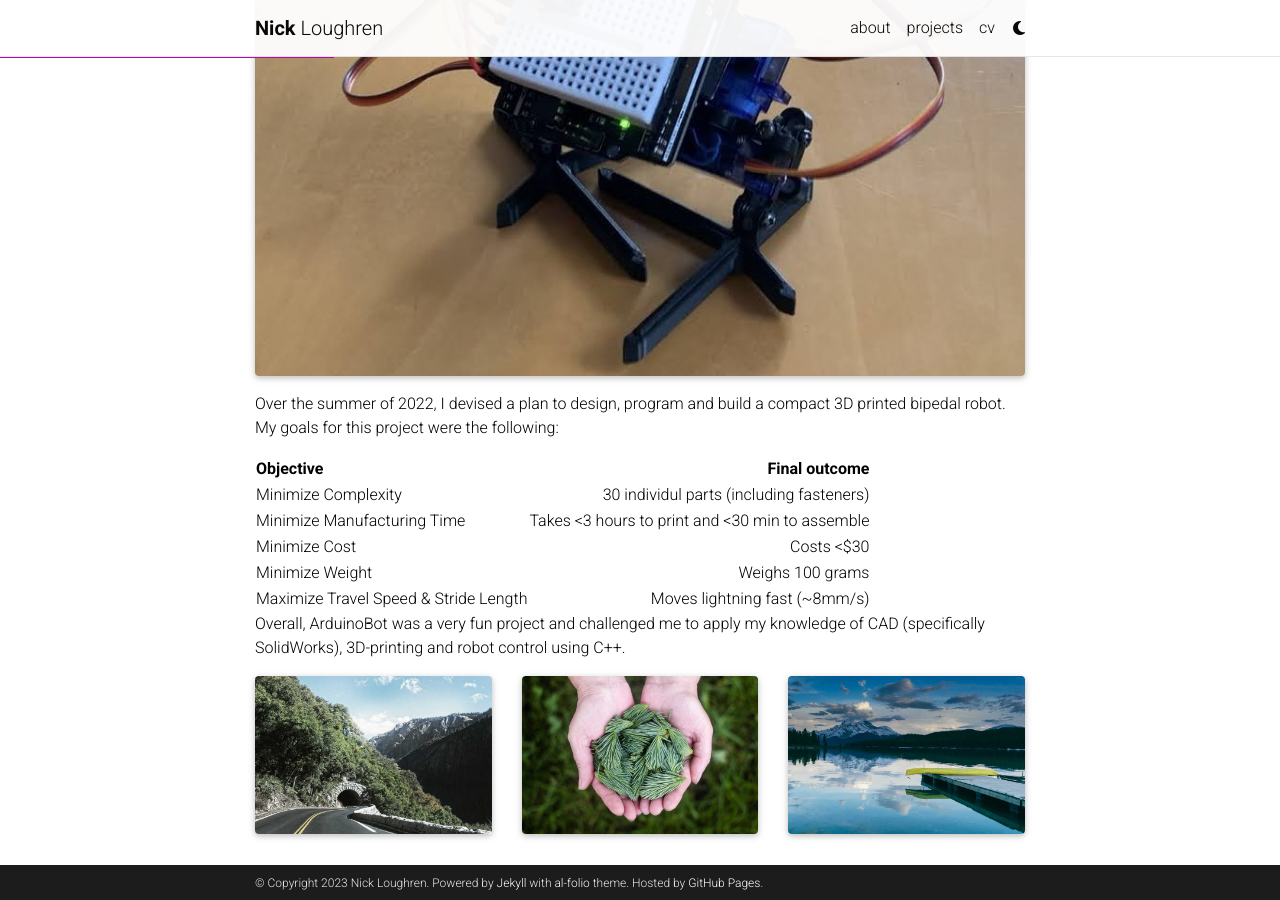
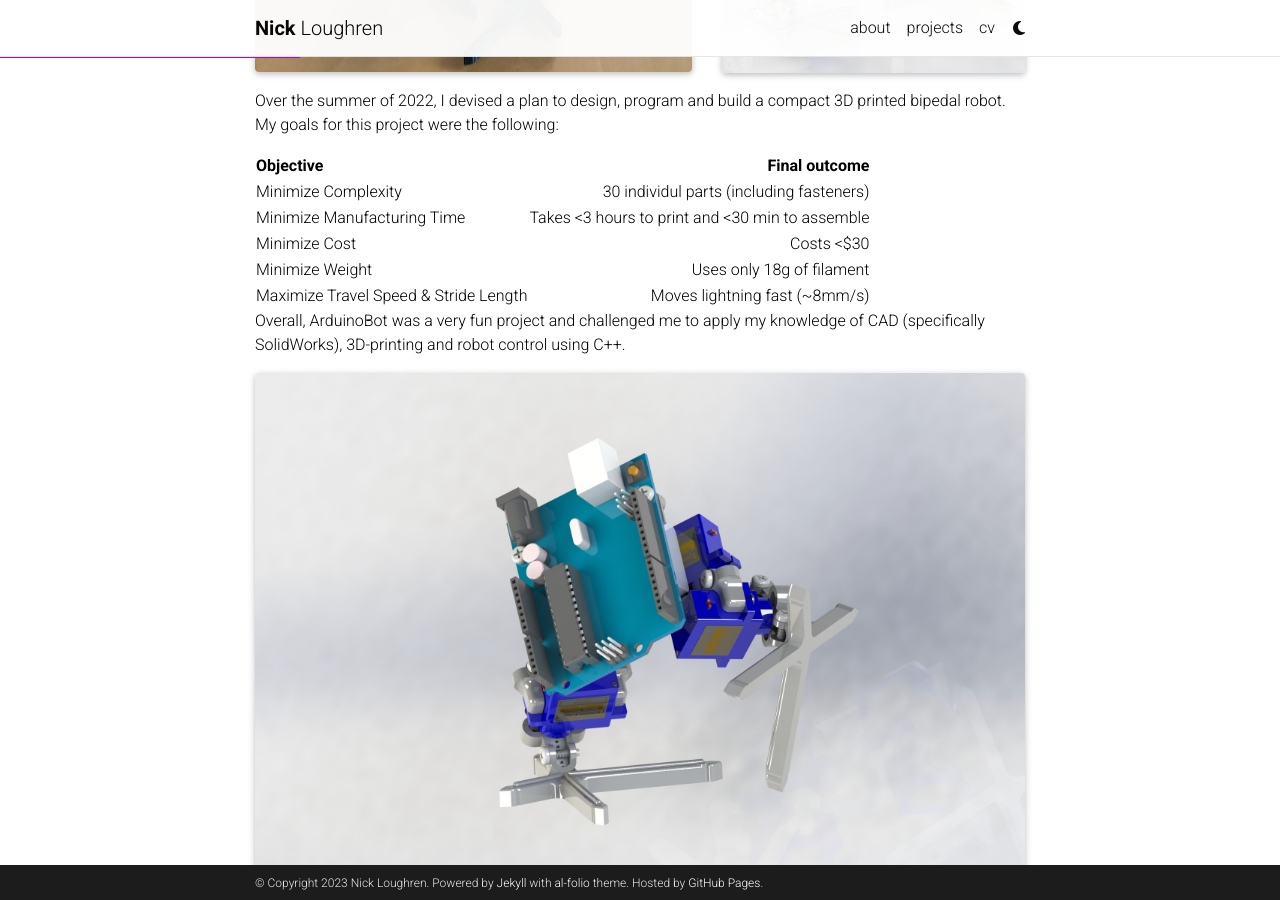
Before and after one commit to nickloughren/nickloughren.github.io, a Jekyll site: the page built from _projects/1_project.md, in a window 1280 px wide and 900 px high, scrolled down 541 px. Built offline with Jekyll 4.4.1, drawn with Linux system fonts in a browser that asks for light colours; full-size pictures stand in for the smaller copies a plugin makes; comment, search, counter and statistics services are not loaded; a style sheet for code colours, icons or effects is not loaded.

Commit message:
Improved arduinobot formatting

```diff
--- a/Gemfile
+++ b/Gemfile
@@ -17,9 +17,10 @@
     gem 'jekyll-toc'
     gem 'jekyll-twitter-plugin'
     gem 'jemoji'
-    gem 'mini_racer'
+    # gem 'mini_racer'
     gem 'unicode_utils'
     gem 'webrick'
+    gem 'wdm', '>= 0.1.0' if Gem.win_platform?
 end
 group :other_plugins do
     gem 'feedjira'
--- a/_projects/1_project.md
+++ b/_projects/1_project.md
@@ -2,39 +2,18 @@
 layout: page
 title: ArduinoBot
 description: The Arduino that walks
-img: assets/img/arduino_on_table.jpg
+img: assets/img/arduinobot_on_table.jpg
 importance: 1
 category: work
 related_publications:
 ---
 
-<div class="profile float-{%- if page.profile.align == 'left' -%}left{%- else -%}right{%- endif -%}">
-{%- if page.profile.image %}
-    {%- assign profile_image_path = page.profile.image | prepend: 'assets/img/' -%}
-
-    {% if page.profile.image_circular %}
-    {%- assign profile_image_class = "img-fluid z-depth-1 rounded-circle" -%}
-    {% else %}
-    {%- assign profile_image_class = "img-fluid z-depth-1 rounded" -%}
-    {% endif %}
-
-    {% include figure.html
-    path=profile_image_path
-    class=profile_image_class
-    alt=page.profile.image -%}
-
-{% endif -%}
-{%- if page.profile.address %}
-
-<div class="address">
-    {{ page.profile.address }}
-</div>
-{%- endif %}
-</div>
-
-<div class="row">
-    <div class="col-sm mt-3 mt-md-0">
-        {% include figure.html path="assets/img/arduinobot_on_table.jpg" title="ArduinoBot chillin on a table" class="img-fluid rounded z-depth-1" %}
+<div class="row justify-content-sm-center">
+    <div class="col-sm-7 mt-3 mt-md-0">
+        {% include figure.html path="assets/img/arduinobot_on_table.jpg" title="example image" class="img-fluid rounded z-depth-1" %}
+    </div>
+    <div class="col-sm-5 mt-3 mt-md-0">
+        {% include figure.html path="assets/img/arduinobot_exploded_long.jpg" title="example image" class="img-fluid rounded z-depth-1" %}
     </div>
 </div>
 
@@ -46,13 +25,20 @@
 | Minimize Complexity | 30 individul parts (including fasteners) |
 | Minimize Manufacturing Time | Takes <3 hours to print and <30 min to assemble |
 | Minimize Cost | Costs <$30 |
-| Minimize Weight | Weighs 100 grams |
+| Minimize Weight | Uses only 18g of filament |
 | Maximize Travel Speed & Stride Length | Moves lightning fast (~8mm/s) |
 
 <div class="row">
+
 </div>
 
 Overall, ArduinoBot was a very fun project and challenged me to apply my knowledge of CAD (specifically SolidWorks), 3D-printing and robot control using C++.
+
+<div class="row">
+    <div class="col-sm mt-3 mt-md-0">
+        {% include figure.html path="assets/img/arduinobot_walking.jpg" title="example image" class="img-fluid rounded z-depth-1" %}
+    </div>
+</div>
 
 <div class="row">
     <div class="col-sm mt-3 mt-md-0">
```
Also changed, not shown: assets/img/ArduinoBot_Normal_View_Render.JPG (deleted), assets/img/arduinobot_exploded_long.jpg (added), assets/img/arduinobot_walking.jpg (added).
